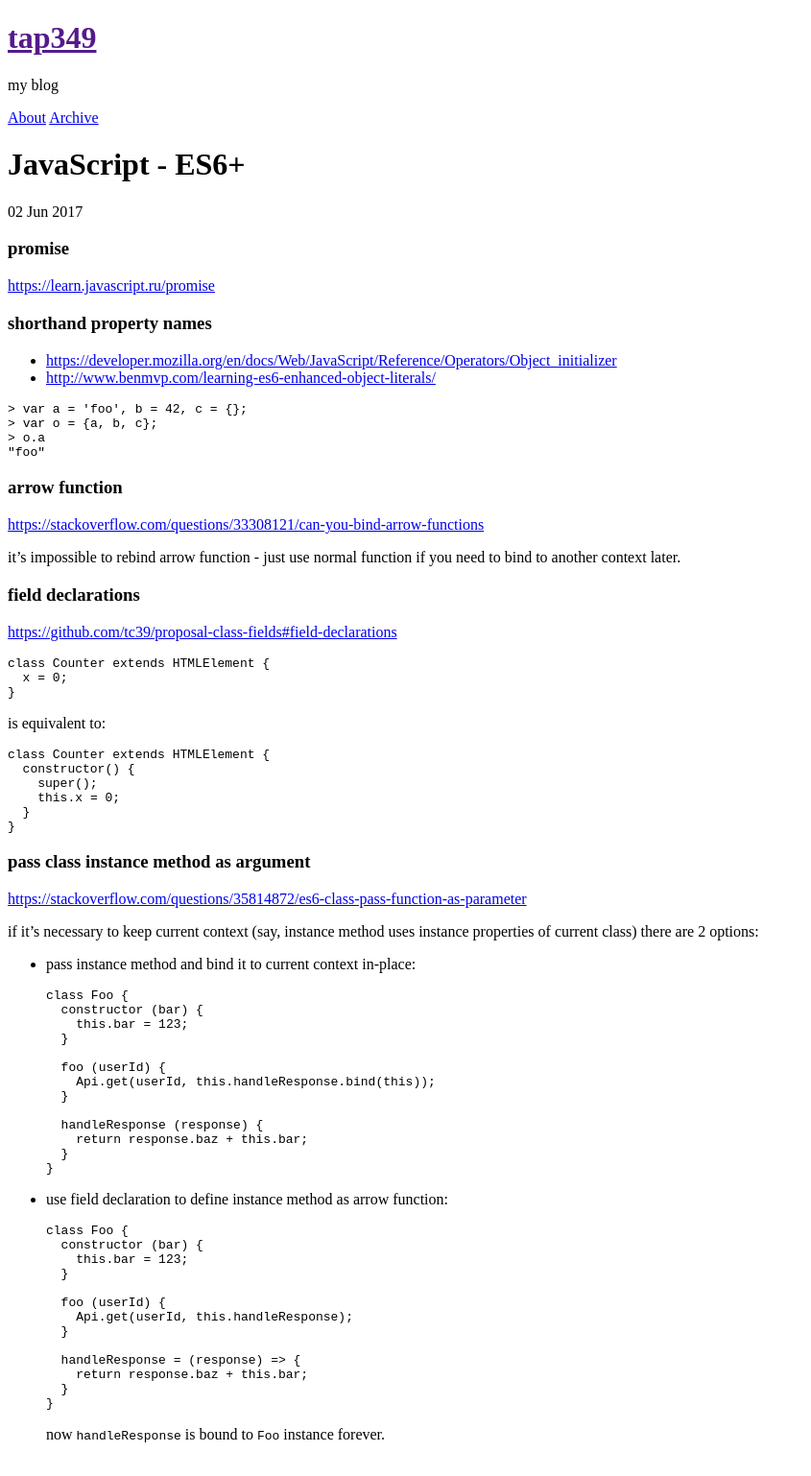
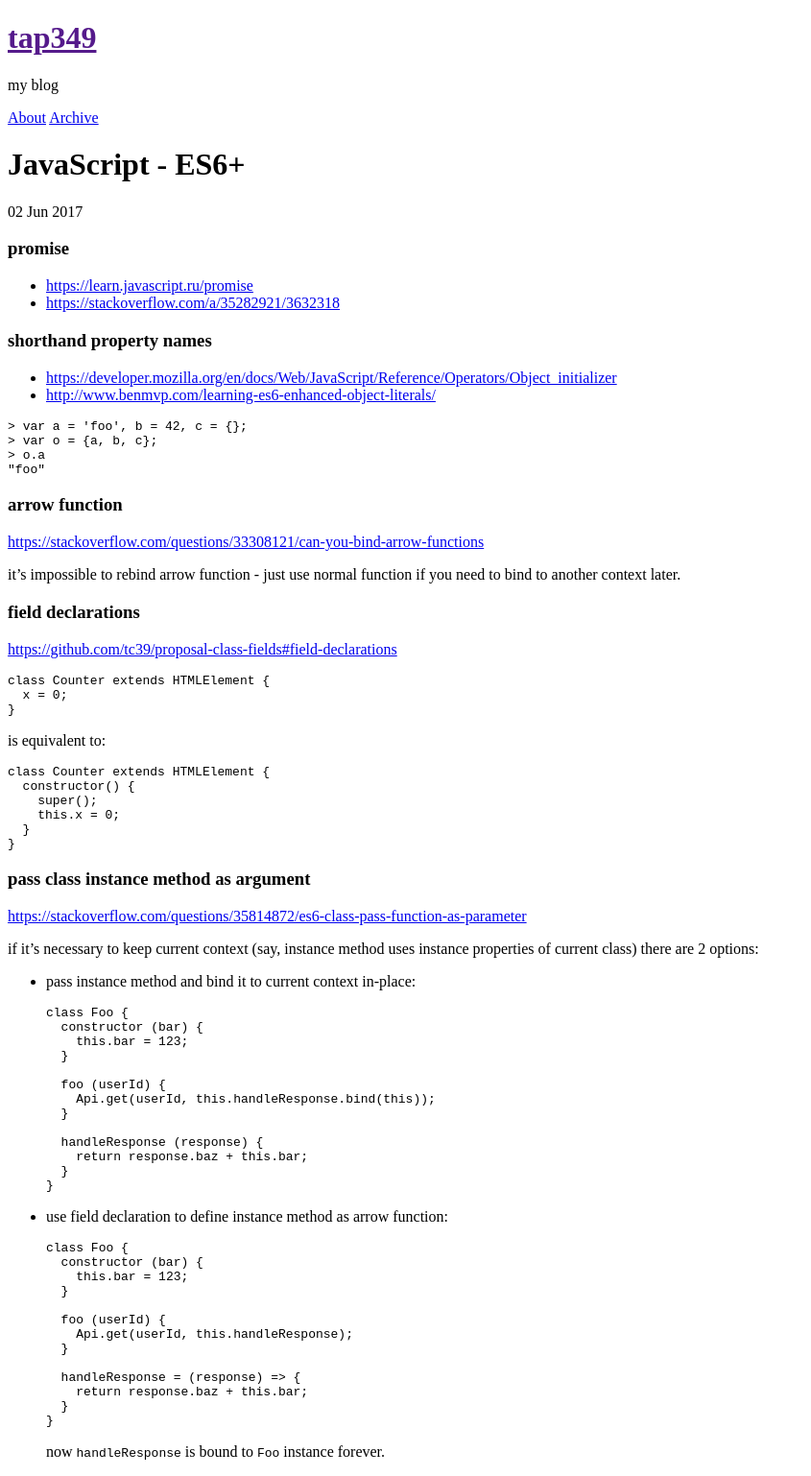
Before and after one commit to tap349/tap349.github.io, a Jekyll site: the page built from _posts/2017-06-02-javascript-es6+.md, in a window 1280 px wide. Shown: the whole page at 96% size, without its empty margins (0-845 px from the left). Built offline with Jekyll 4.4.1, drawn with Linux system fonts in a browser that asks for light colours.

Commit message:
update 2017-06-11_11:50:26

```diff
--- a/_posts/2017-06-02-javascript-es6+.md
+++ b/_posts/2017-06-02-javascript-es6+.md
@@ -10,7 +10,8 @@ categories: [js, es6, es7, es8]
 
 ### promise
 
-<https://learn.javascript.ru/promise>
+- <https://learn.javascript.ru/promise>
+- <https://stackoverflow.com/a/35282921/3632318>
 
 ### shorthand property names
 
```
